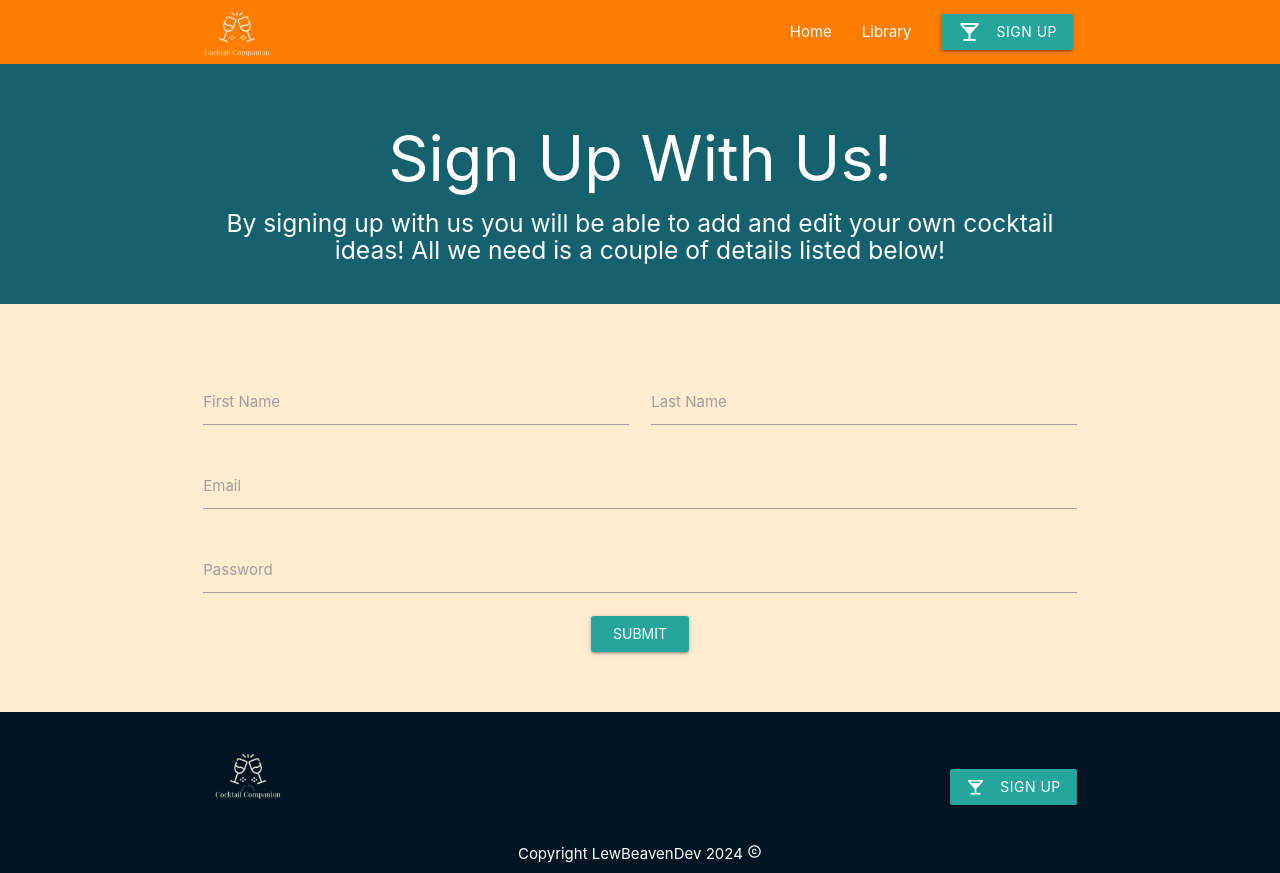
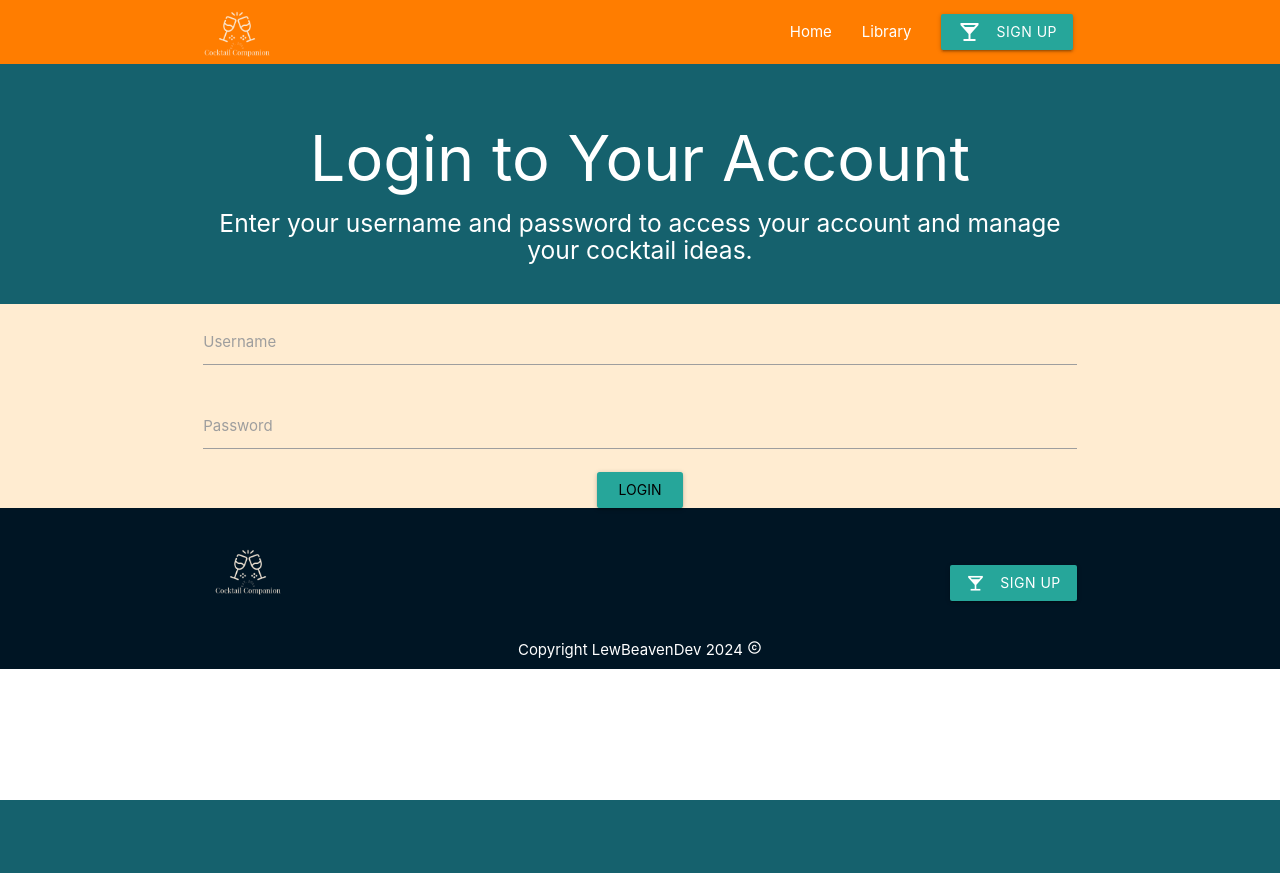
Before and after one commit to LewBeavenDev/CocktailCompanion, a Flask app: page /login in a window 1280 px wide. After the commit the page ends 800 px from the top, so only its background shows below. Run offline with Flask 3, Linux system fonts and the light colour scheme.

Commit message:
Potentially sorted Register and Login functionality

```diff
--- a/thecocktailcompanion/__init__.py
+++ b/thecocktailcompanion/__init__.py
@@ -17,7 +17,7 @@
     login_manager.init_app(app)
     login_manager.login_view = 'main.login'
 
-    from .models import User  # Ensure this import is here for user_loader
+    from .models import User
 
     @login_manager.user_loader
     def load_user(user_id):
--- a/thecocktailcompanion/routes.py
+++ b/thecocktailcompanion/routes.py
@@ -22,7 +22,7 @@
 def register():
     form = RegistrationForm()
     if form.validate_on_submit():
-        hashed_password = generate_password_hash(form.password.data, method='sha256')
+        hashed_password = generate_password_hash(form.password.data, method='pbkdf2:sha256')
         new_user = User(username=form.username.data, password=hashed_password)
         db.session.add(new_user)
         db.session.commit()
--- a/thecocktailcompanion/templates/base.html
+++ b/thecocktailcompanion/templates/base.html
@@ -46,7 +46,7 @@
             <li>
               <a
                 class="waves-effect waves-light btn pulse"
-                href="{{ url_for('main.login') }}"
+                href="{{ url_for('main.register') }}"
                 ><i class="material-icons left">local_bar</i>Sign Up</a
               >
             </li>
@@ -56,24 +56,9 @@
       <ul class="sidenav" id="mobile-demo">
         <li><a href="{{ url_for('main.home') }}">home</a></li>
         <li><a href="{{ url_for('main.drinks') }}">Library</a></li>
-        <li><a href="{{ url_for('main.login') }}">Sign Up</a></li>
+        <li><a href="{{ url_for('main.register') }}">Sign Up</a></li>
       </ul>
     </header>
-
-    <section class="infomodal">
-      <!-- Modal Pop Up window -->
-      <div id="modal3" class="modal">
-        <div class="modal-content">
-          <h4 id="info-modal-heading">Link Disabled</h4>
-          <p id="info-modal-content">Sorry, all links are currently disabled</p>
-        </div>
-        <div class="modal-footer">
-          <a href="#" class="modal-close waves-effect btn-flat">Close</a>
-        </div>
-      </div>
-    </section>
-    <!-- toggle modal thing -->
-    <!-- <a href="#" onclick="toggleModal()">Click Me</a> -->
 
     {% block content %} {% endblock %}
     <!-- jQuery -->
--- a/thecocktailcompanion/templates/footer.html
+++ b/thecocktailcompanion/templates/footer.html
@@ -12,7 +12,7 @@
       </div>
       <div class="col s6 right-align">
         <a
-          href="{{ url_for('main.login') }}"
+          href="{{ url_for('main.register') }}"
           class="waves-effect waves-light btn pulse"
           ><i class="material-icons left">local_bar</i>Sign Up</a
         >
--- a/thecocktailcompanion/templates/login.html
+++ b/thecocktailcompanion/templates/login.html
@@ -1,45 +1,35 @@
 {% extends "base.html" %} {% block content %}
 <section class="blueBanner">
   <div class="center-align container">
-    <h1>Sign Up With Us!</h1>
+    <h1>Login to Your Account</h1>
     <h5>
-      By signing up with us you will be able to add and edit your own cocktail
-      ideas! All we need is a couple of details listed below!
+      Enter your username and password to access your account and manage your
+      cocktail ideas.
     </h5>
   </div>
 </section>
 <section class="backgroundCream">
-  <div class="row container" id="signupForm">
-    <form action="" class="col s12">
+  <div class="row container" id="loginForm">
+    <form action="{{ url_for('main.login') }}" method="post" class="col s12">
+      {{ form.hidden_tag() }}
       <div class="row">
-        <div class="input-field col s6">
-          <input id="first_name" type="text" class="validate" />
-          <label for="first_name">First Name</label>
-        </div>
-        <div class="input-field col s6">
-          <input id="last_name" type="text" class="validate" />
-          <label for="last_name">Last Name</label>
+        <div class="input-field col s12">
+          {{ form.username.label }} {{ form.username(class="validate") }} {% if
+          form.username.errors %}
+          <span class="error">{{ form.username.errors[0] }}</span>
+          {% endif %}
         </div>
       </div>
       <div class="row">
         <div class="input-field col s12">
-          <input id="email" type="email" class="validate" />
-          <label for="email">Email</label>
-        </div>
-      </div>
-      <div class="row">
-        <div class="input-field col s12">
-          <input id="password" type="password" class="validate" />
-          <label for="password">Password</label>
+          {{ form.password.label }} {{ form.password(class="validate") }} {% if
+          form.password.errors %}
+          <span class="error">{{ form.password.errors[0] }}</span>
+          {% endif %}
         </div>
       </div>
       <div class="col s12 center-align">
-        <input
-          type="submit"
-          value="Submit"
-          class="waves-effect waves-light btn pulse"
-          id="submit-btn"
-        />
+        {{ form.submit(class="waves-effect waves-light btn pulse") }}
       </div>
     </form>
   </div>
```
Also changed, not shown: thecocktailcompanion/templates/register.html (+47 -0 lines).
